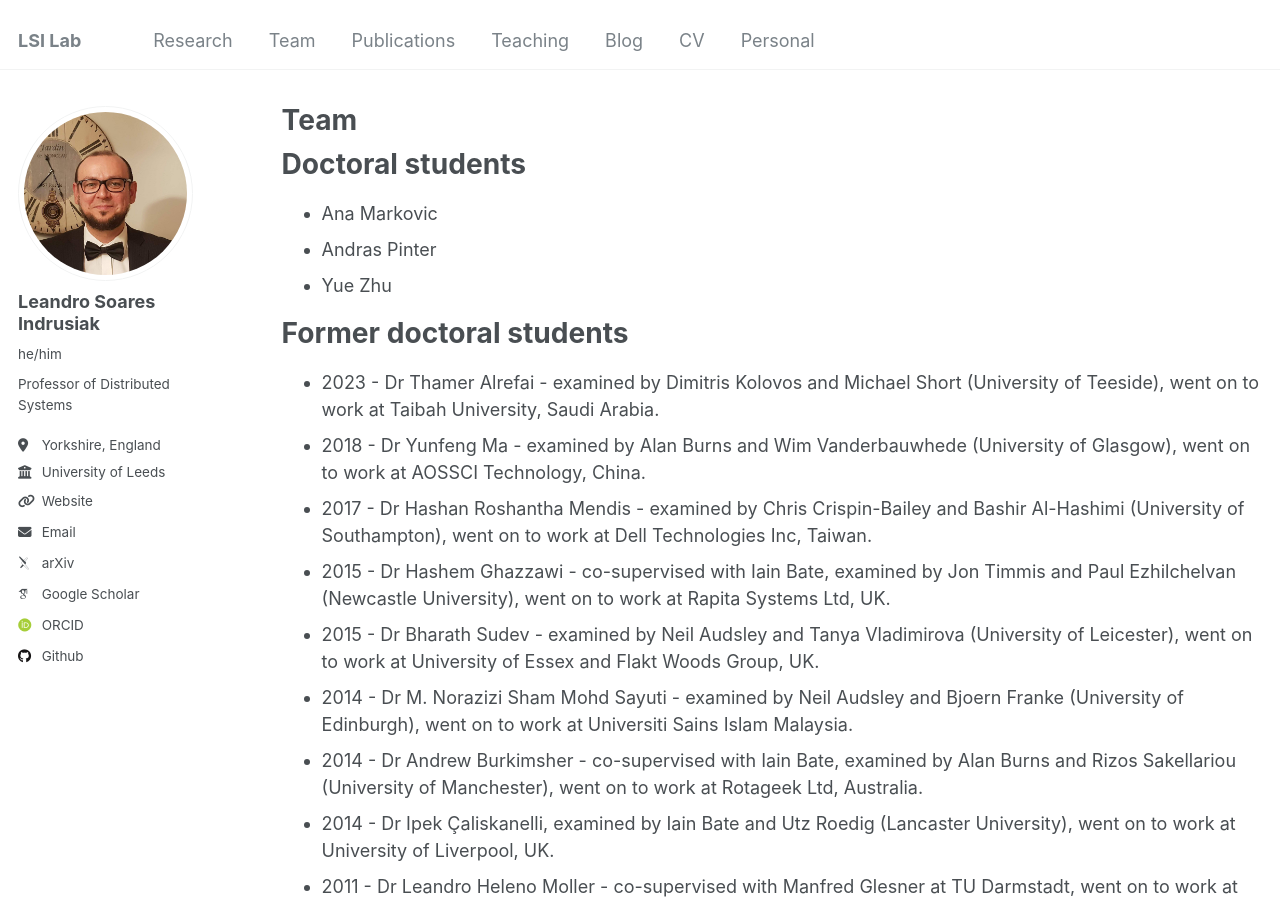
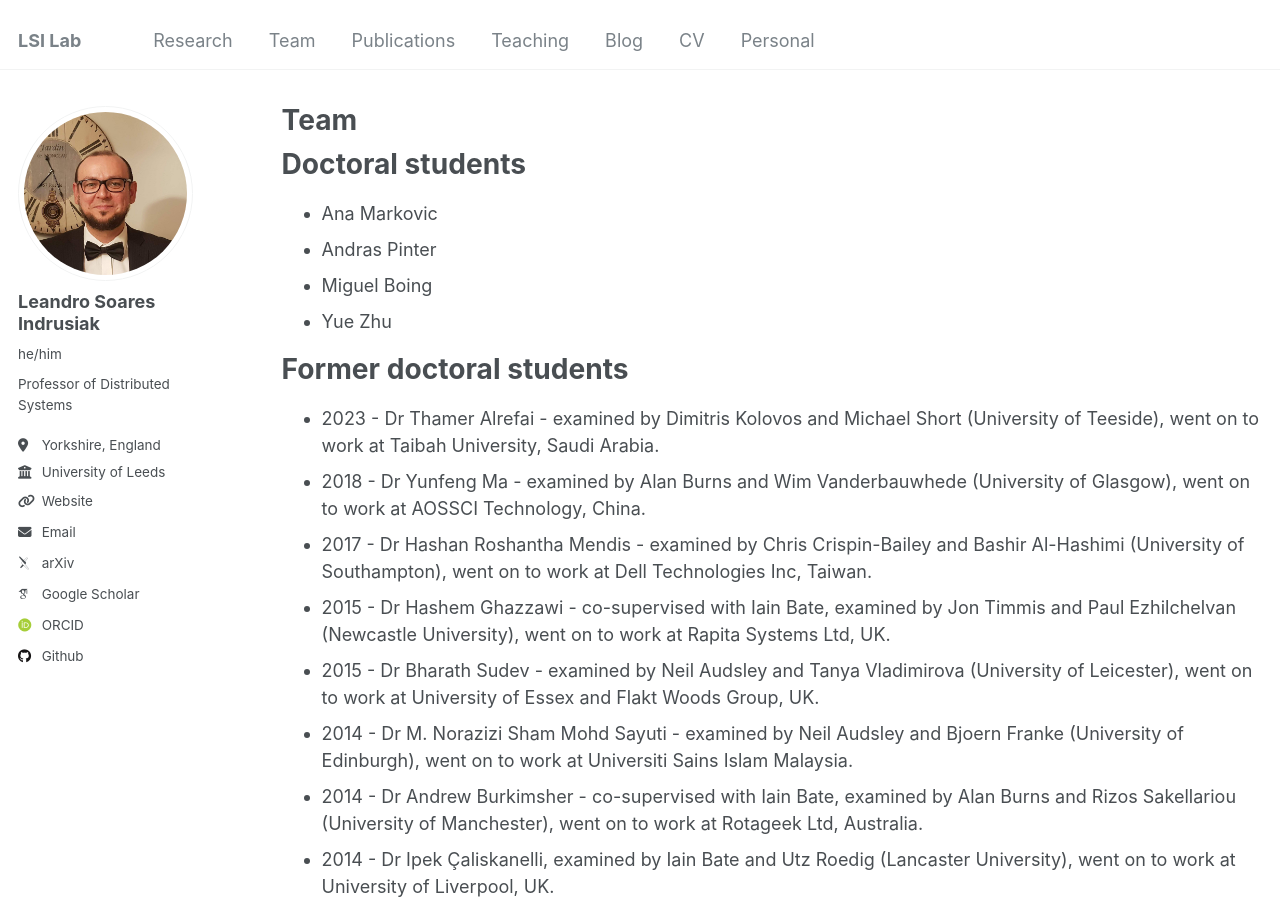
Before and after one commit to indrusiak/indrusiak.github.io, a Jekyll site: the page built from _pages/team.md, in a window 1280 px wide and 900 px high. Built offline with Jekyll 4.4.1, drawn with Linux system fonts in a browser that asks for light colours; some web fonts are replaced.

Commit message:
Update team.md
added Miguel

```diff
--- a/_pages/team.md
+++ b/_pages/team.md
@@ -14,6 +14,7 @@ Doctoral students
 ======
 * Ana Markovic
 * Andras Pinter
+* Miguel Boing
 * Yue Zhu
 
 Former doctoral students
```
